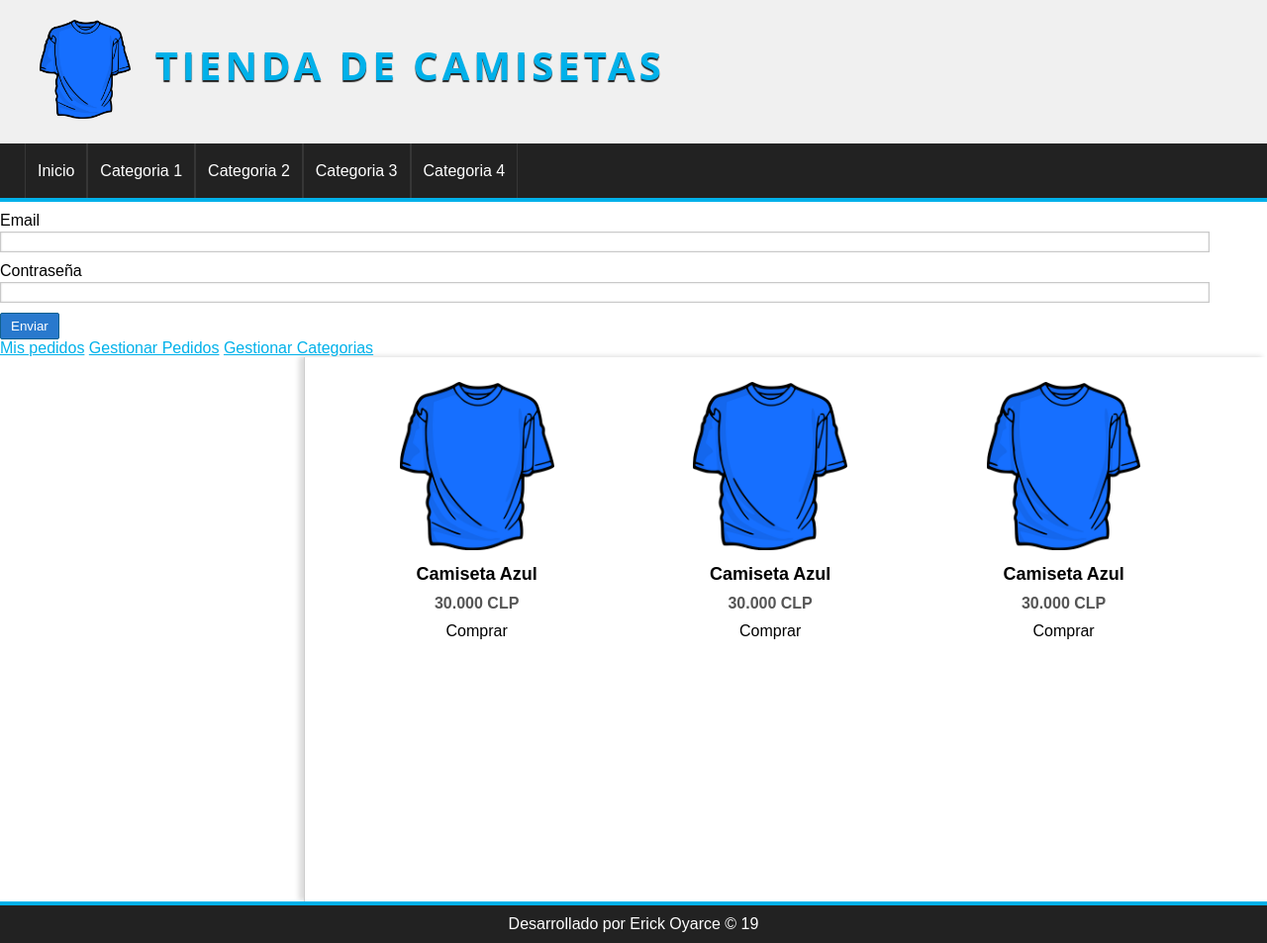
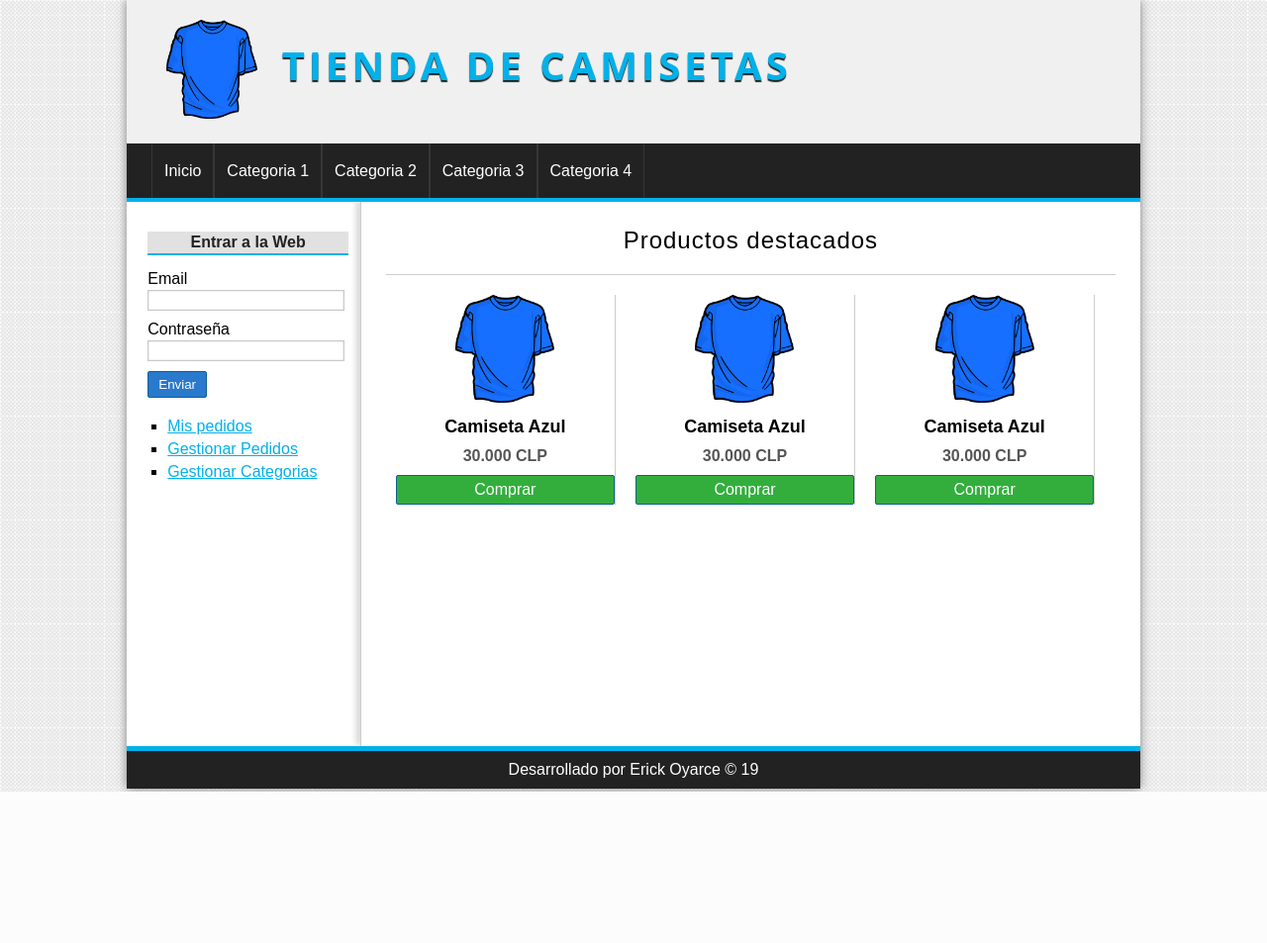
Before and after one commit to erick-oyarce/Tienda-virtual-PHP, a PHP site: page / in a window 1280 px wide. Shown: the whole page at 99% size. After the commit the page ends 800 px from the top, so only its background shows below. Run offline with PHP 8.4, Linux system fonts and the light colour scheme.

Commit message:
Actualizacion en la hoja de estilo y HTML
Se eliminarion estilo obtenidos de otras fuentes y se adaptaron al contenido de la pagina. Los estilos añadidos no generan una aparecia extremadamente optima, pues la finalidad del ejemplo es la funcionalidad mas que la vista de la pagina

```diff
--- a/assets/css/styles.css
+++ b/assets/css/styles.css
@@ -10,50 +10,25 @@ body{
     background: url(../img/bg.png);
 }
 
-a{
-    color: #01B1EA;
-}
-
 a:visited{
-    color: #01B1EA;
+    color: #01b1ea;
 }
 
 a:hover{
     color: #555555;
 }
+/*Container*/
 
-.alert_green{
-    color:green;
+#container{
+    width: 80%;
+    margin: 0px auto;
+    box-shadow: 0px 0px 10px gray;
+    background: white;
 }
 
-.alert_red{
-    color:red;
-}
 
-table{
-    text-align: center;
-    width: 100%;
-    border-bottom: 1px solid #ccc;
-}
 
-td{
-    border-top: 1px solid #ccc;
-    padding: 2px;
-}
-
-.thumb{
-    width: 100px;
-}
-
-/*CONTAINER*/
-#container{
-   width: 80%;
-   margin: 0px auto;
-   box-shadow: 0px 0px 10px gray;
-   background: white;
-}
-
-/*HEADER*/
+/*Header*/
 
 #header{
     height: 145px;
@@ -63,41 +38,44 @@ td{
 #logo{
     padding: 20px;
     margin-left: 20px;
-    float:left;
+    float: left;
 }
 
 #logo img{
-    float:left;
     height: 100px;
+    float: left;
 }
 
 #logo a{
-    float:left;
+    float: left;
     font-size: 40px;
     letter-spacing: 4px;
     font-family: 'Open Sans', Helvetica, Arial;
     text-transform: uppercase;
-    color: #01B1EA;
+    color: #01b1ea;
     font-weight: bold;
     text-decoration: none;
     margin-top: 18px;
     margin-left: 25px;
     text-shadow: 0px 2px 1px #222222;
     transition: all 300ms;
+
 }
 
 #logo a:hover{
-    text-shadow: 0px 2px 1px #222222, 0px 0px 4px #01B1EA;
+    text-shadow: 0px 2px 1px #222222, 0px 0px 4px #01b1ea;
 }
 
-/*MENU*/
+/*Menú*/
 #menu{
-    clear:both;
+    clear: both;
     background: #222;
     color: white;
     height: 55px;
-    border-bottom: 4px solid #01B1EA;
+    border-bottom: 4px solid #01b1ea;
+
 }
+
 
 #menu ul{
     list-style: none;
@@ -108,7 +86,7 @@ td{
 
 #menu ul li{
     line-height: 55px;
-    float:left;
+    float: left;
     border-right: 1px solid #363636;
 }
 
@@ -119,41 +97,47 @@ td{
     padding-left: 12px;
     padding-right: 12px;
     transition: all 300ms;
+
 }
 
 #menu a:first-child{
-   border-left: 1px solid #363636;
+    border-left: 1px solid #363636;
 }
 
 #menu a:hover{
-    background: #01B1EA;
+    background: #01b1ea;
 }
 
-/*CONTENT*/
+
+/*Content*/
+
 #content{
     margin: 0px auto;
     overflow: hidden;
     background: white;
 }
 
-/*BARRA LATERAL*/
+/*Barra laterla*/
+
 #lateral{
     width: 22%;
+    float: left;
+    margin-top: 20px;
+    margin-left: 10px;
     min-height: 500px;
-    float: left;
-    margin-top:20px;
-    margin-left: 10px;
+
 }
 
 #lateral .block_aside{
     display: block;
     width: 90%;
-    margin: 5px auto;
+    margin: auto;
     padding: 10px;
+
 }
 
 #lateral h3{
-    display: block;
+    display: bloack;
     color: #222;
     width: 100%;
     text-align: center;
@@ -175,32 +159,32 @@ td{
     list-style: square;
     margin-left: 20px;
     margin-top: 5px;
-    margin-bottom: 5px;
+    margin-top: 5px;
+
+
+}
+#lateral ul li a{
+    color: #01B1EA;
 }
 
-/*FORMS*/
-.form_container{
-    width: 50%;
-}
-
+/*Forms*/
 label,
 input[type="text"],
 input[type="password"],
 input[type="email"],
-input[type="number"],
-select, textarea{
-    display:block;
+select{
+    display: block;
     width: 95%;
     margin-top: 2px;
-    margin-bottom: 2px;
+    margin-top: 2px;
 }
+
 
 input[type="text"],
 input[type="password"],
 input[type="email"],
-input[type="number"],
-select, textarea{
-    border: 1px solid #C9C9C9;
+select{
+    border: 1px solid #c9c9c9;
     box-shadow: 0px 0px 2px #ccc inset;
     background: white;
     padding: 2px;
@@ -212,7 +196,7 @@ input[type="text"]:focus,
 input[type="password"]:focus,
 input[type="email"]:focus{
     border: 1px solid #1579b5;
-    color: black;
+    color:black;
 }
 
 input[type="button"],
@@ -226,194 +210,82 @@ button, .button{
     padding-right: 10px;
     color: white;
     background: #2979CD;
-    border: 1px solid #11608E;
-    cursor:pointer;
+    border: 1px solid #11608e;
+    cursor: pointer;
 }
+label,
+input[type="button"],
+input[type="submit"],
+button, .button{
 
+    margin-top: 10px;
+}
 .button{
     background: #33AE3D;
     color: white !important;
     text-decoration: none;
 }
 
-.button-small{
-    width: 120px;
-    text-align: center;
-    margin-bottom: 20px;
-}
+/*Contenido central*/
 
-.button-gestion{
-    margin-top: 5px;
-    margin-bottom: 5px;
-}
-
-.button-red{
-    background: red;
-     border: 1px solid #cf1717;
-}
-
-label,
-input[type="button"],
-input[type="submit"],
-button{
-    display:block;
-    margin-top: 10px;
-}
-
-/*CENTRAL*/
 #central{
     width: 72%;
-    min-height: 500px;
     float: right;
     border-left: 1px solid #ccc;
     box-shadow: -5px -1px 5px #ddd;
-    padding:25px;
+    padding: 25px;
+    min-height: 500px;
 }
 
 #central h1{
     font-size: 24px;
     font-weight: normal;
+    text-align: center;
     letter-spacing: 1px;
-    text-align: center;
+    border: 1px #ccc;
     border-bottom: 1px solid #ccc;
     margin-bottom: 20px;
     padding: 20px;
     padding-top: 0px;
+
 }
 
-/*PRODUCTOS*/
+
+/*Productos*/
+
 .product{
     width: 30%;
-    float:left;
+    float: left;
+    border-right: 1px solid #ccc;
     margin-left: 10px;
     margin-right: 10px;
-    margin-bottom: 30px;
     text-align: center;
-}
-
-.product a{
-    color:black;
-    text-decoration: none;
-}
-
-.product a:hover{
-    color:#555;
-}
-
-.product img{
-    height:170px;
-    margin-bottom: 10px;
-}
-
-.img_carrito{
-    height: 80px;
-    display: block;
-    margin:10px auto;
 }
 
 .product h2{
     font-size: 18px;
+    margin-bottom: 10px;
+
+}
+
+.product img{
+    width: 100px;
     margin-bottom: 10px;
 }
 
 .product p{
     font-weight: bold;
     color: #555;
-    margin-bottom: 10px;
-}
-
-#detail-product{
-    width: 100%;
-}
-
-#detail-product .image{
-    display: block;
-    width: 47%;
-    float:left;
-}
-
-#detail-product img{
-    display: block;
-    width: 100%;
-    float:left;
-}
-
-#detail-product .data{
-    width: 50%;
-    float:right;
-}
-
-#detail-product .description{
-    margin-bottom: 20px;
-}
-
-#detail-product .price{
-    margin-bottom: 10px;
-    font-size: 20px;
-    color: #444;
-}
-
-#detail-product .button{
-    width: 200px;
-    text-align: center;
 }
 
 
-/*FOOTER*/
+/*Footer*/
+
 #footer{
-    clear: both;
     text-align: center;
-    padding-top:10px;
+    padding-top: 10px;
     padding-bottom: 10px;
     color: white;
     background: #222222;
-    border-top: 4px solid #01B1EA;
+    border-top: 5px solid #01B1EA;
 }
-
-/*CARRITO*/
-.delete-carrito{
-   width: 295px;
-   float: left;
-}
-
-.button-delete{
-    display: block;
-    float: left;
-    width: 100px;
-}
-
-.button-carrito{
-    width: 70px;
-    margin: 0px auto;
-    text-align: center;
-}
-
-.total-carrito{
-   width: 295px;
-   float: right;
-}
-
-.total-carrito h3{
-    display: block;
-    float:left;
-    margin-top: 5px;
-}
-
-.button-pedido{
-    display: block;
-    float: right;
-    width: 100px;
-}
-
-.updown-unidades{
-    width: 80px;
-    margin: 0px auto;
-}
-
-.updown-unidades .button{
-    display: block;
-    width: 20px;
-    float: left;
-    padding:2px;
-    margin: 7px;
-}
--- a/index.php
+++ b/index.php
@@ -9,6 +9,7 @@
 
     </head>
     <body>
+        <div id="container">
             <!--Cabecera-->
             <header id="header">
                 <div id="logo">
@@ -43,9 +44,10 @@
 
             <div id="content">
                 <!--Barra Lateral-->
-        <aside id="laterla">
+                <aside id="lateral">
 
                     <div id="login" class="block_aside">
+                        <h3>Entrar a la Web</h3>
 
                         <form action="" method="POST">
                             <label for="email">Email</label>
@@ -58,10 +60,18 @@
 
                         </form>
 
+                        <ul>
+                            <li>
                                 <a href="#">Mis pedidos</a>
+                            </li>
+                            <li>
                                 <a href="#">Gestionar Pedidos</a>
+                            </li>
+                            <li>
                                 <a href="#">Gestionar Categorias</a>
+                            </li>
 
+                        </ul>
 
                     </div>
 
@@ -70,23 +80,25 @@
                 <!--Contenido central-->
                 <div id="central">
 
+                    <h1>Productos destacados</h1>
+
                     <div class="product">
                         <img src="assets/img/camiseta.png">
                         <h2>Camiseta Azul</h2>
                         <p>30.000 CLP</p>
-                <a href="">Comprar</a>
+                        <a href="" class="button">Comprar</a>
                     </div>
                     <div class="product">
                         <img src="assets/img/camiseta.png">
                         <h2>Camiseta Azul</h2>
                         <p>30.000 CLP</p>
-                <a href="">Comprar</a>
+                        <a href="" class="button">Comprar</a>
                     </div>
                     <div class="product">
                         <img src="assets/img/camiseta.png">
                         <h2>Camiseta Azul</h2>
                         <p>30.000 CLP</p>
-                <a href="">Comprar</a>
+                        <a href="" class="button">Comprar</a>
                     </div>
 
                 </div>
@@ -96,9 +108,10 @@
 
             <!--Pie de pagina-->
             <footer id="footer">
-            <p>Desarrollado por Erick Oyarce &copy; <?=date('y')?></p>
+                <p>Desarrollado por Erick Oyarce &copy; <?= date('y') ?></p>
 
             </footer>
+        </div>
 
     </body>
 </html>
```
Lines whose indentation alone changed are shown as unchanged.
